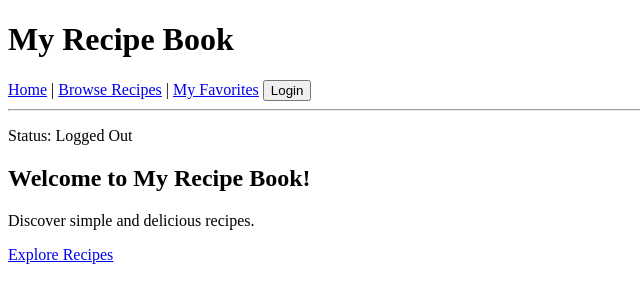
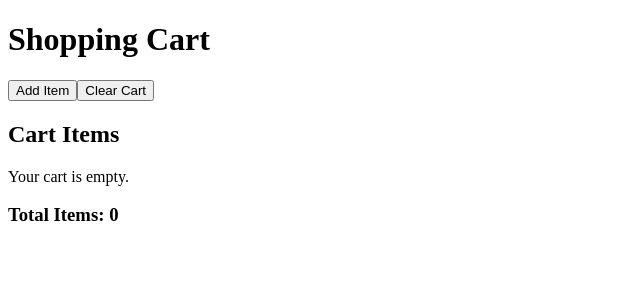
Before and after one commit to shrutipanday25-ui/my-react-app, a React (Vite) app: page / in a window 1280 px wide. Shown: the top 302 px of the page, without its empty margins (0-640 px from the left). Built offline with nearby package versions, Linux system fonts and the light colour scheme.

Commit message:
Complete Assignment 11 Complex State Mutations

```diff
--- a/src/App.jsx
+++ b/src/App.jsx
@@ -1,205 +1,73 @@
+import { useState } from "react";
 
-import { useState } from "react";
-import {
-  Routes,
-  Route,
-  Link,
-  Navigate,
-  Outlet,
-  useParams,
-  useNavigate,
-} from "react-router-dom";
+function App() {
+  const [cart, setCart] = useState([]);
 
-const initialRecipes = [
-  {
-    id: "1",
-    title: "Veg Sandwich",
-    ingredients: ["Bread", "Tomato", "Cucumber", "Butter"],
-    instructions: "Spread butter on bread. Add vegetables and serve.",
-  },
-  {
-    id: "2",
-    title: "Pasta",
-    ingredients: ["Pasta", "Tomato Sauce", "Salt", "Cheese"],
-    instructions: "Boil pasta, add sauce and salt, then add cheese.",
-  },
-  {
-    id: "3",
-    title: "Fruit Salad",
-    ingredients: ["Apple", "Banana", "Grapes", "Orange"],
-    instructions: "Cut all fruits into small pieces and mix them.",
-  },
-];
+  function addItem() {
+    const newItem = {
+      id: Date.now(),
+      name: "Apple",
+      qty: 1,
+    };
 
-function MainLayout({ isLoggedIn, setIsLoggedIn }) {
+    setCart([...cart, newItem]);
+  }
+
+  function removeItem(id) {
+    setCart(cart.filter((item) => item.id !== id));
+  }
+
+  function increaseQty(id) {
+    setCart(
+      cart.map((item) =>
+        item.id === id
+          ? { ...item, qty: item.qty + 1 }
+          : item
+      )
+    );
+  }
+
+  function clearCart() {
+    setCart([]);
+  }
+
+  const totalItems = cart.reduce(
+    (total, item) => total + item.qty,
+    0
+  );
+
   return (
     <div>
-      <h1>My Recipe Book</h1>
+      <h1>Shopping Cart</h1>
 
-      <nav>
-        <Link to="/">Home</Link> |{" "}
-        <Link to="/recipes">Browse Recipes</Link> |{" "}
-        <Link to="/favorites">My Favorites</Link>{" "}
+      <button onClick={addItem}>Add Item</button>
+      <button onClick={clearCart}>Clear Cart</button>
 
-        <button onClick={() => setIsLoggedIn(!isLoggedIn)}>
-          {isLoggedIn ? "Logout" : "Login"}
-        </button>
-      </nav>
+      <h2>Cart Items</h2>
 
-      <hr />
+      {cart.length === 0 ? (
+        <p>Your cart is empty.</p>
+      ) : (
+        <ul>
+          {cart.map((item) => (
+            <li key={item.id}>
+              {item.name} - Quantity: {item.qty}{" "}
 
-      <p>
-        Status: {isLoggedIn ? "Logged In" : "Logged Out"}
-      </p>
+              <button onClick={() => increaseQty(item.id)}>
+                +1 Qty
+              </button>
 
-      <Outlet />
+              <button onClick={() => removeItem(item.id)}>
+                Remove
+              </button>
+            </li>
+          ))}
+        </ul>
+      )}
+
+      <h3>Total Items: {totalItems}</h3>
     </div>
   );
 }
 
-function Home() {
-  return (
-    <div>
-      <h2>Welcome to My Recipe Book!</h2>
-      <p>Discover simple and delicious recipes.</p>
-      <Link to="/recipes">Explore Recipes</Link>
-    </div>
-  );
-}
-
-function RecipeList({ recipes }) {
-  return (
-    <div>
-      <h2>Browse Recipes</h2>
-
-      {recipes.length === 0 ? (
-        <p>No recipes available.</p>
-      ) : (
-        <ul>
-          {recipes.map((recipe) => (
-            <li key={recipe.id}>
-              <Link to={`/recipes/${recipe.id}`}>
-                {recipe.title}
-              </Link>
-            </li>
-          ))}
-        </ul>
-      )}
-    </div>
-  );
-}
-
-function RecipeDetails({ recipes, deleteRecipe }) {
-  const { recipeId } = useParams();
-  const navigate = useNavigate();
-
-  const recipe = recipes.find((item) => item.id === recipeId);
-
-  if (!recipe) {
-    return (
-      <div>
-        <h2>Recipe not found</h2>
-        <Link to="/recipes">Back to Recipes</Link>
-      </div>
-    );
-  }
-
-  function handleDelete() {
-    deleteRecipe(recipe.id);
-    navigate("/recipes");
-  }
-
-  return (
-    <div>
-      <h2>{recipe.title}</h2>
-
-      <h3>Ingredients</h3>
-      <ul>
-        {recipe.ingredients.map((ingredient, index) => (
-          <li key={index}>{ingredient}</li>
-        ))}
-      </ul>
-
-      <h3>Instructions</h3>
-      <p>{recipe.instructions}</p>
-
-      <button onClick={handleDelete}>Delete Recipe</button>
-
-      <br />
-      <br />
-
-      <Link to="/recipes">Back to Recipes</Link>
-    </div>
-  );
-}
-
-function ProtectedRoute({ isLoggedIn, children }) {
-  if (!isLoggedIn) {
-    return <Navigate to="/" replace />;
-  }
-
-  return children;
-}
-
-function Favorites() {
-  return (
-    <div>
-      <h2>My Favorites</h2>
-      <p>Welcome! You can access your favorites page.</p>
-      <p>Your favorite recipes will appear here.</p>
-    </div>
-  );
-}
-
-function App() {
-  const [isLoggedIn, setIsLoggedIn] = useState(false);
-  const [recipes, setRecipes] = useState(initialRecipes);
-
-  function deleteRecipe(id) {
-    setRecipes((currentRecipes) =>
-      currentRecipes.filter((recipe) => recipe.id !== id)
-    );
-  }
-
-  return (
-    <Routes>
-      <Route
-        path="/"
-        element={
-          <MainLayout
-            isLoggedIn={isLoggedIn}
-            setIsLoggedIn={setIsLoggedIn}
-          />
-        }
-      >
-        <Route index element={<Home />} />
-
-        <Route
-          path="recipes"
-          element={<RecipeList recipes={recipes} />}
-        />
-
-        <Route
-          path="recipes/:recipeId"
-          element={
-            <RecipeDetails
-              recipes={recipes}
-              deleteRecipe={deleteRecipe}
-            />
-          }
-        />
-
-        <Route
-          path="favorites"
-          element={
-            <ProtectedRoute isLoggedIn={isLoggedIn}>
-              <Favorites />
-            </ProtectedRoute>
-          }
-        />
-      </Route>
-    </Routes>
-  );
-}
-
 export default App;
```
